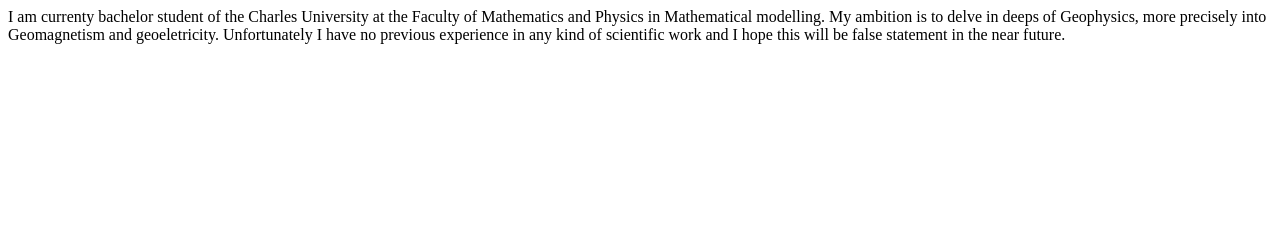
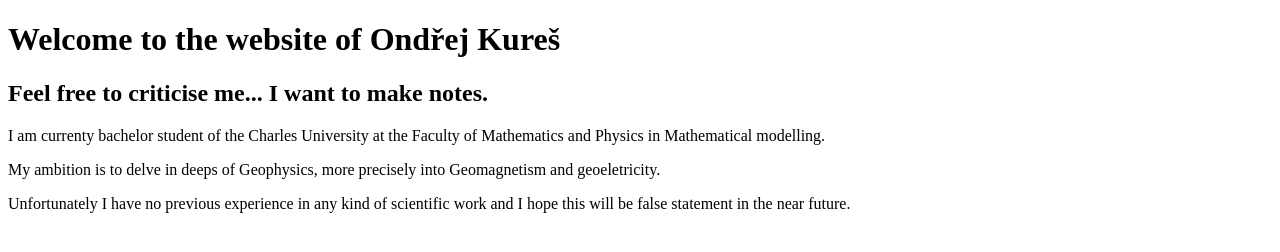
Before and after one commit to kureso/kureso.github.io, a plain HTML site: page index.html in a window 1280 px wide. Drawn offline with Linux system fonts and the light colour scheme.

Commit message:
More corrections

```diff
--- a/index.html
+++ b/index.html
@@ -1,14 +1,13 @@
+<!DOCTYPE html>
 <html>
 <head>
-<title>
-This is website of Ondřej Kureš.
-Feel free to criticise me... I want to make notes.
-</title>
+<title>This is website of Ondřej Kureš.</title>
 </head>
 <body>
-
-I am currenty bachelor student of the Charles University at the Faculty of Mathematics and Physics in Mathematical modelling.
-My ambition is to delve in deeps of Geophysics, more precisely into Geomagnetism and geoeletricity.
-Unfortunately I have no previous experience in any kind of scientific work and I hope this will be false statement in the near future.
+<h1>Welcome to the website of Ondřej Kureš</h1>
+<h2>Feel free to criticise me... I want to make notes.</h2>
+<p>I am currenty bachelor student of the Charles University at the Faculty of Mathematics and Physics in Mathematical modelling.</p>
+<p>My ambition is to delve in deeps of Geophysics, more precisely into Geomagnetism and geoeletricity.</p>
+<p>Unfortunately I have no previous experience in any kind of scientific work and I hope this will be false statement in the near future.</p>
 </body>
 </html>
```
